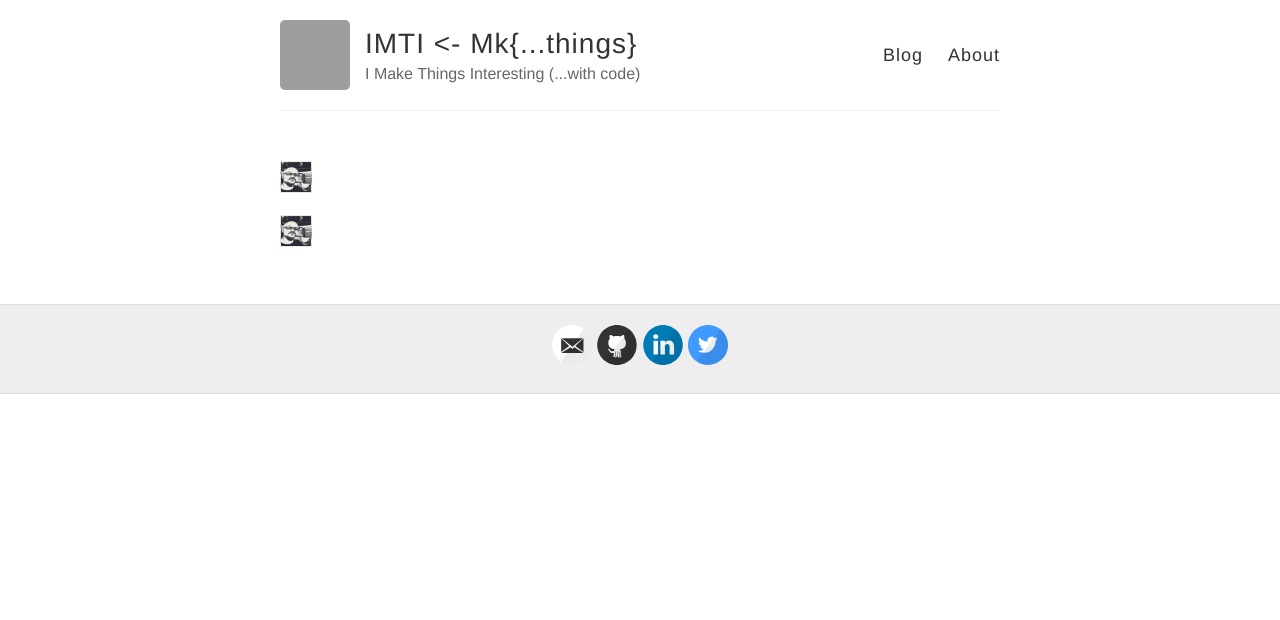
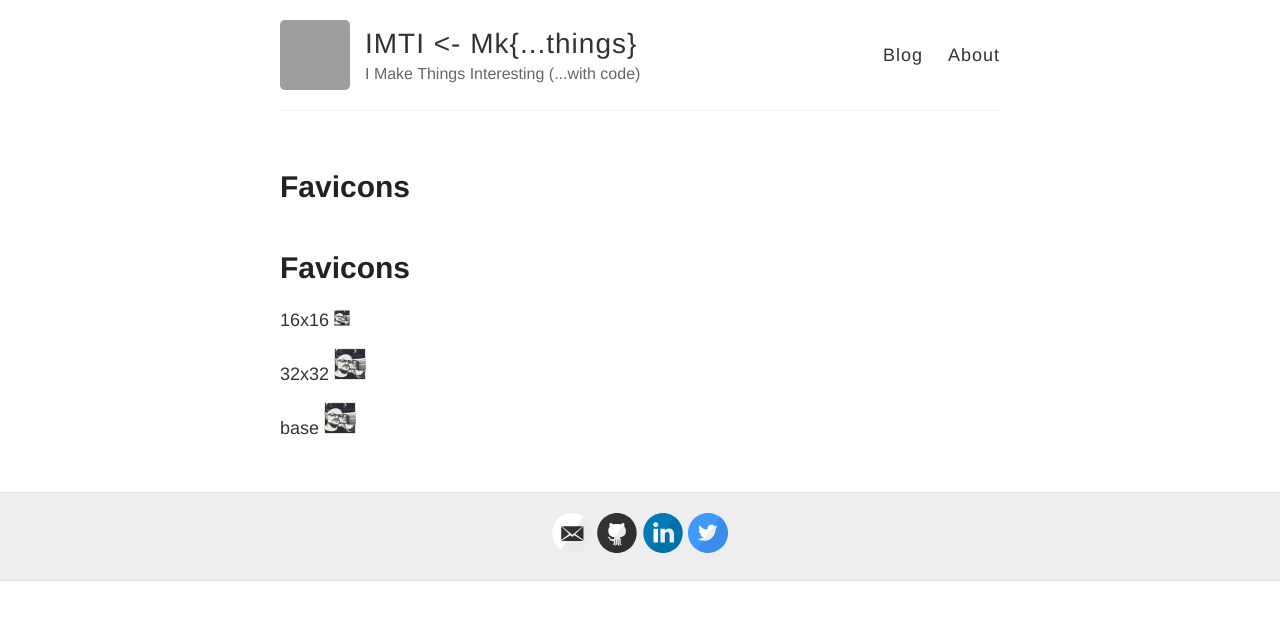
Before and after one commit to cjimti/mk, a Jekyll site: the page built from images/favicons.md, in a window 1280 px wide. Shown: the top 620 px of the page. Built offline with Jekyll 4.4.1, drawn with Linux system fonts in a browser that asks for light colours; our own code applies the rules of GitHub Pages for plain Markdown files; grey boxes are pictures that could not be loaded.

Commit message:
Create favicons.md

```diff
--- a/images/favicons.md
+++ b/images/favicons.md
@@ -1,3 +1,10 @@
+# Favicons
+
+16x16
+![favicon-16x16.png]({{site.baseurl}}/images/favicon-16x16.png)
+
+32x32
 ![favicon-32x32.png]({{site.baseurl}}/images/favicon-32x32.png)
 
+base
 ![favicon.ico]({{site.baseurl}}/images/favicon.ico)
```
